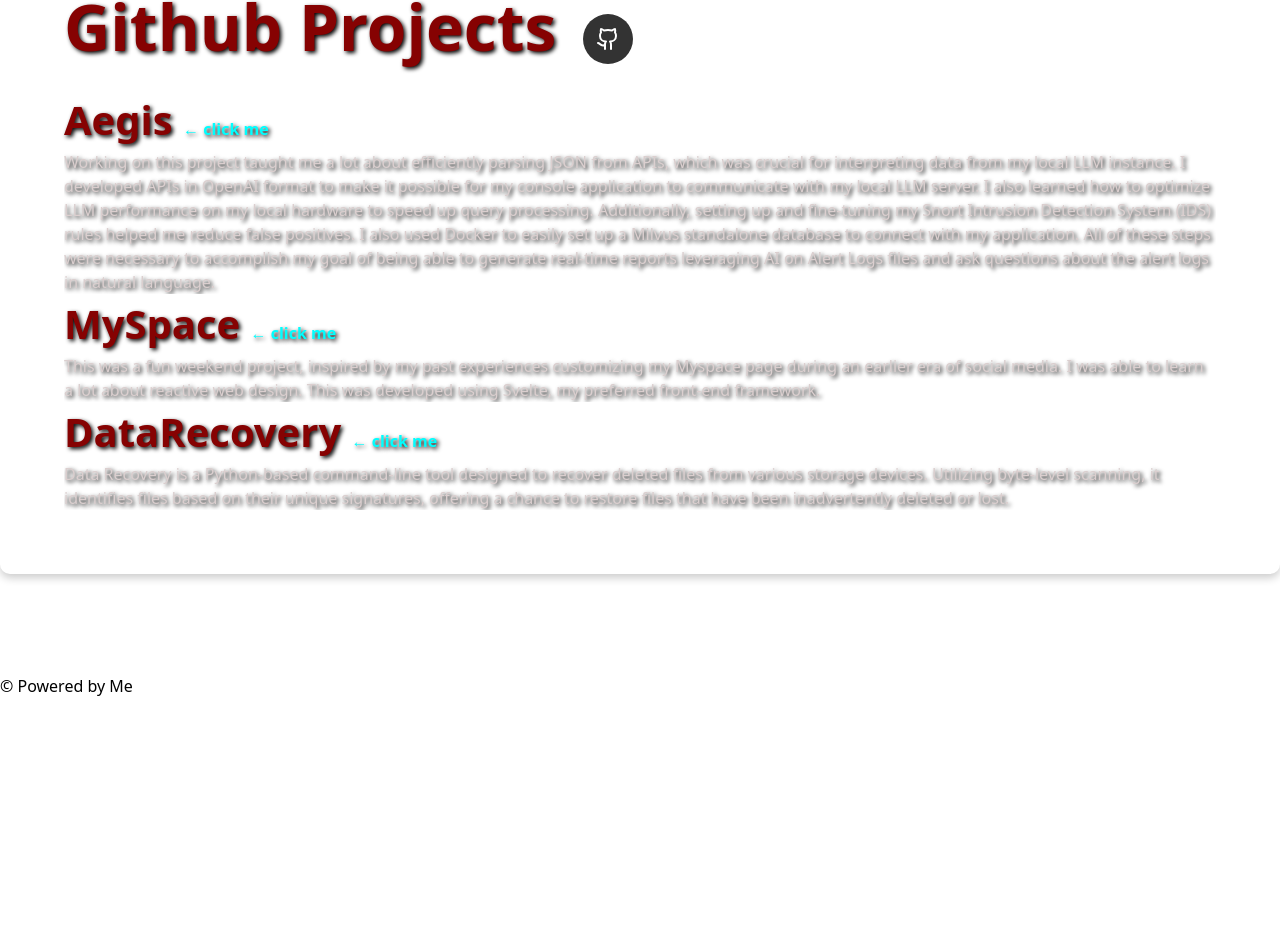
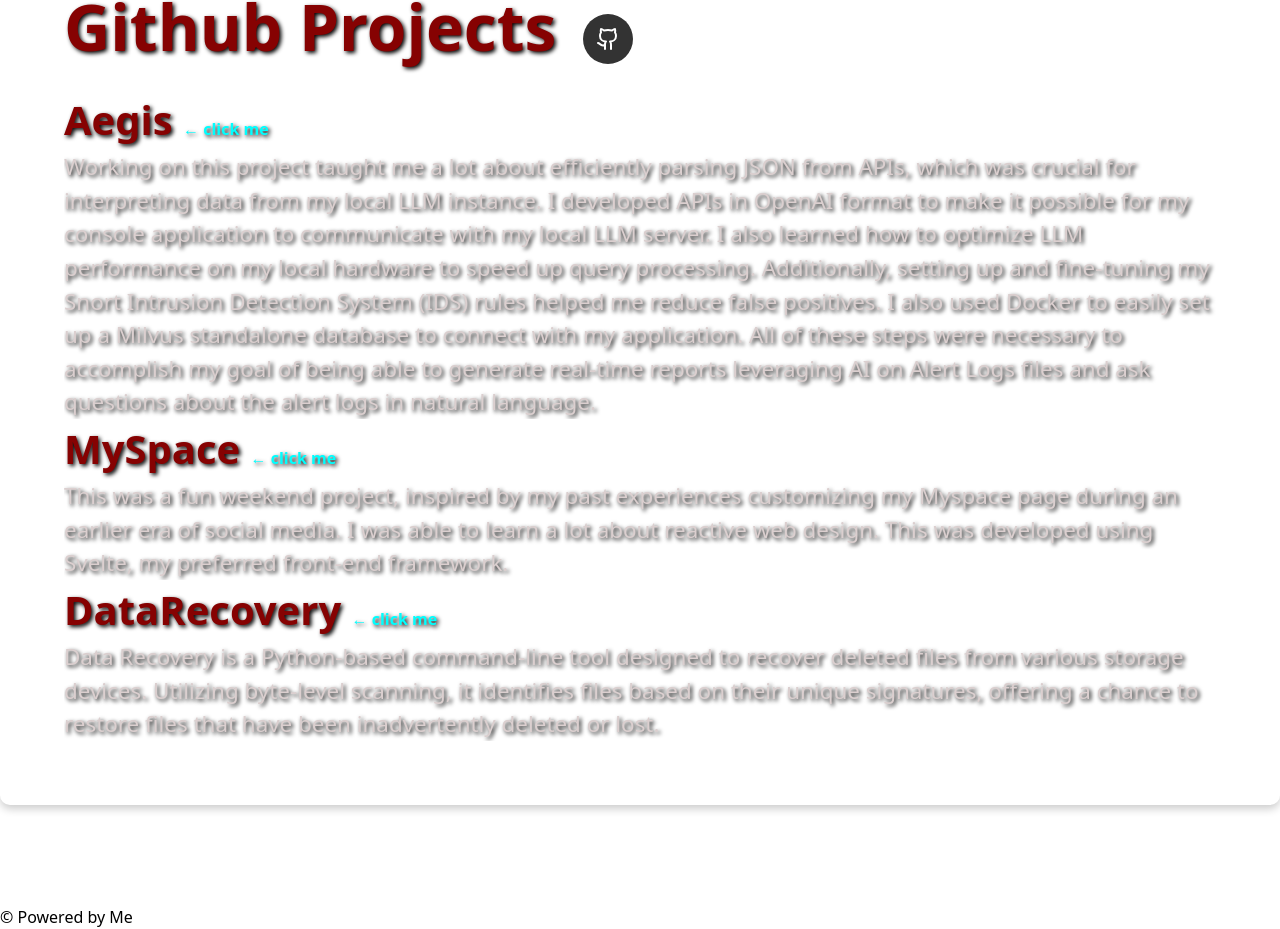
Before and after one commit to JoseRaul42/myspace, a SvelteKit app: page / in a window 1280 px wide. Shown: the part 1179-2108 px from the top of the page. Before the commit the page ends 1877 px from the top, so only its background shows below. Built offline with nearby package versions, Linux system fonts and the light colour scheme.

Commit message:
minor changes to stylings

```diff
--- a/src/routes/+page.svelte
+++ b/src/routes/+page.svelte
@@ -79,7 +79,7 @@ body {
       </span>
     </a>
   </h3>
-  <p style="font-size: 1rem;">Working on this project taught me a lot about efficiently parsing JSON from APIs, which was crucial for interpreting data from my local LLM instance. I developed APIs in OpenAI format to make it possible for my console application to communicate with my local LLM server. I also learned how to optimize LLM performance on my local hardware to speed up query processing. Additionally, setting up and fine-tuning my Snort Intrusion Detection System (IDS) rules helped me reduce false positives. I also used Docker to easily set up a Milvus standalone database to connect with my application. All of these steps were necessary to accomplish my goal of being able to generate real-time reports leveraging AI on Alert Logs files and ask questions about the alert logs in natural language.</p>
+  <p style="font-size: 1.4rem;">Working on this project taught me a lot about efficiently parsing JSON from APIs, which was crucial for interpreting data from my local LLM instance. I developed APIs in OpenAI format to make it possible for my console application to communicate with my local LLM server. I also learned how to optimize LLM performance on my local hardware to speed up query processing. Additionally, setting up and fine-tuning my Snort Intrusion Detection System (IDS) rules helped me reduce false positives. I also used Docker to easily set up a Milvus standalone database to connect with my application. All of these steps were necessary to accomplish my goal of being able to generate real-time reports leveraging AI on Alert Logs files and ask questions about the alert logs in natural language.</p>
 
   <h3>
     <a href="https://github.com/joseraul42/myspace" target="_blank" style="text-decoration: none; color: inherit;">
@@ -89,7 +89,7 @@ body {
     </span>
     </a>
   </h3>
-  <p style="font-size: 1rem;">This was a fun weekend project, inspired by my past experiences customizing my Myspace page during an earlier era of social media. I was able to learn a lot about reactive web design. This was developed using Svelte, my preferred front-end framework.</p>
+  <p style="font-size: 1.4rem;">This was a fun weekend project, inspired by my past experiences customizing my Myspace page during an earlier era of social media. I was able to learn a lot about reactive web design. This was developed using Svelte, my preferred front-end framework.</p>
 
   <h3>
     <a href="https://github.com/joseraul42/DataRecovery" target="_blank" style="text-decoration: none; color: inherit;">
@@ -99,7 +99,7 @@ body {
     </span>
     </a>
   </h3>
-  <p style="font-size: 1rem;">Data Recovery is a Python-based command-line tool designed to recover deleted files from various storage devices. Utilizing byte-level scanning, it identifies files based on their unique signatures, offering a chance to restore files that have been inadvertently deleted or lost.</p>
+  <p style="font-size: 1.4rem;">Data Recovery is a Python-based command-line tool designed to recover deleted files from various storage devices. Utilizing byte-level scanning, it identifies files based on their unique signatures, offering a chance to restore files that have been inadvertently deleted or lost.</p>
 </div>
 </body>
 
```
